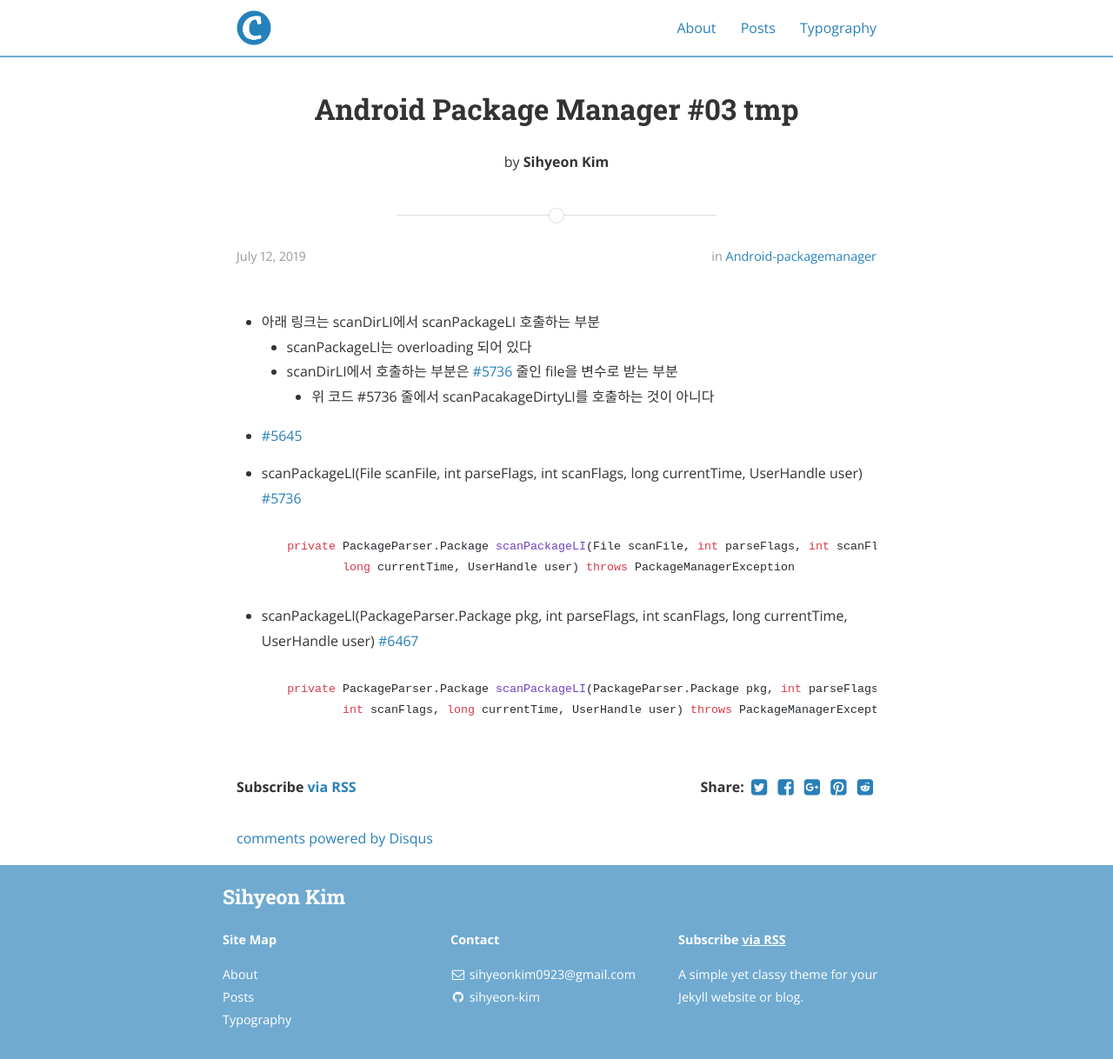
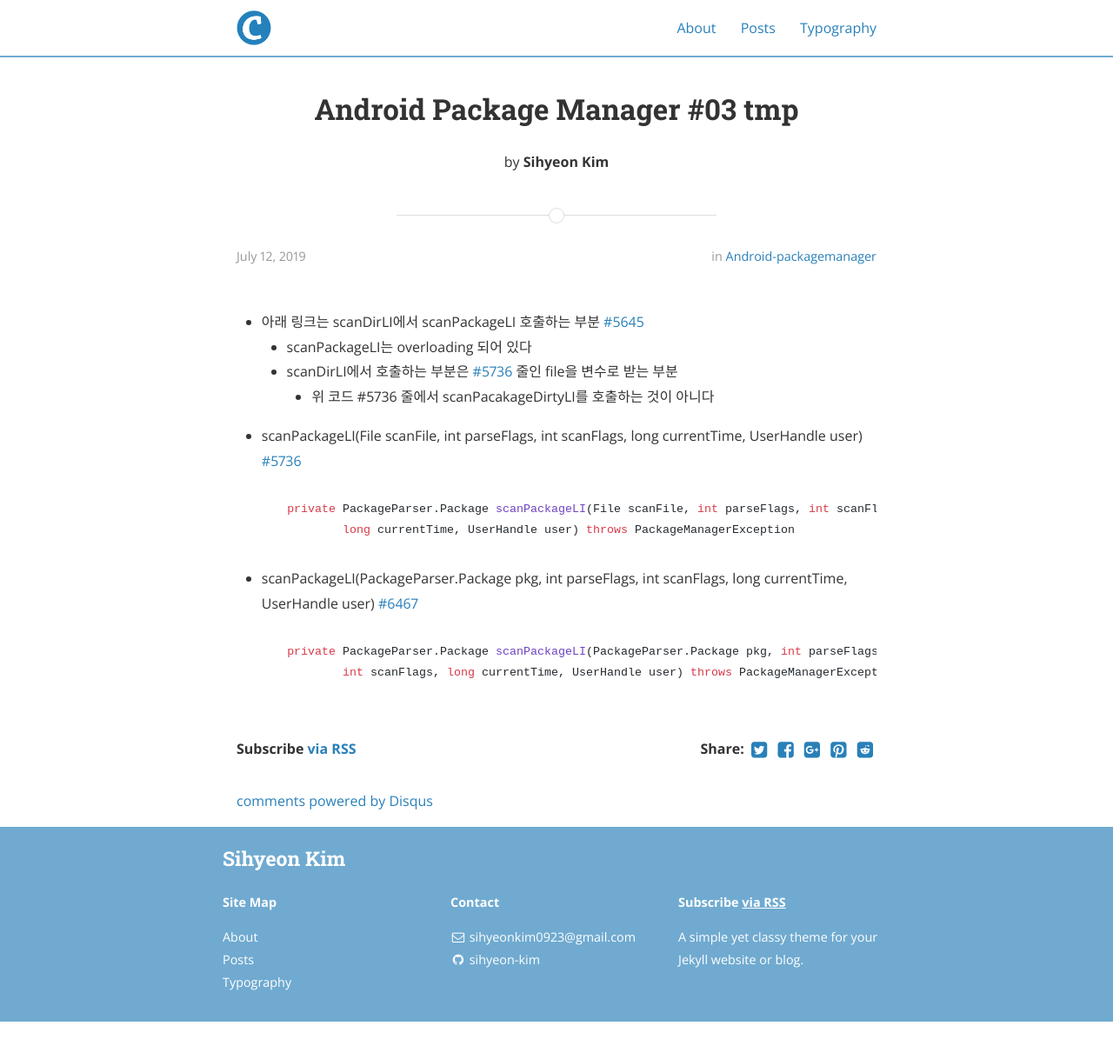
Before and after one commit to sihyeon-kim/sihyeon-kim.github.io, a Jekyll site: the page built from _posts/2019-07-12-Android-Package-Manager-#02-tmp.markdown, in a window 1280 px wide. Shown: the whole page at 87% size. Built offline with Jekyll 4.4.1, drawn with Linux system fonts in a browser that asks for light colours; nearby versions of some CDN libraries; comment, search, counter and statistics services are not loaded; after the commit the page ends 1175 px from its top, so only the background shows below that.

````diff
--- a/_posts/2019-07-12-Android-Package-Manager-#02-tmp.markdown
+++ b/_posts/2019-07-12-Android-Package-Manager-#02-tmp.markdown
@@ -6,11 +6,11 @@ author: Sihyeon Kim
 categories: android-packagemanager
 ---
 
-- 아래 링크는 scanDirLI에서 scanPackageLI 호출하는 부분
+- 아래 링크는 scanDirLI에서 scanPackageLI 호출하는 부분 [ #5645 ](https://android.googlesource.com/platform/frameworks/base/+/refs/tags/android-6.0.1_r77/services/core/java/com/android/server/pm/PackageManagerService.java#5645)
   - scanPackageLI는 overloading 되어 있다
   - scanDirLI에서 호출하는 부분은 [ #5736 ](https://android.googlesource.com/platform/frameworks/base/+/refs/tags/android-6.0.1_r77/services/core/java/com/android/server/pm/PackageManagerService.java#5732) 줄인 file을 변수로 받는 부분
     - 위 코드 #5736 줄에서 scanPacakageDirtyLI를 호출하는 것이 아니다
-- [ #5645 ](https://android.googlesource.com/platform/frameworks/base/+/refs/tags/android-6.0.1_r77/services/core/java/com/android/server/pm/PackageManagerService.java#5645)
+
 
 - scanPackageLI(File scanFile, int parseFlags, int scanFlags, long currentTime, UserHandle user) [ #5736 ](https://android.googlesource.com/platform/frameworks/base/+/refs/tags/android-6.0.1_r77/services/core/java/com/android/server/pm/PackageManagerService.java#5732)
 ```
````
